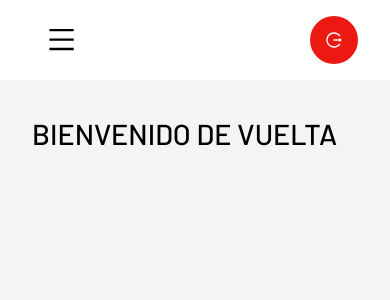
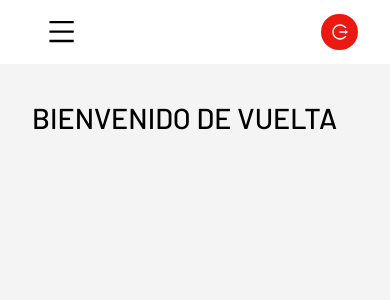
Before and after one commit to eduardoomh/promotersV2, a Next.js app: page / in a window 390 px wide. Shown: the top 300 px of the page. Built offline with nearby package versions, Linux system fonts and the light colour scheme.

Commit message:
responsive logout button

```diff
--- a/src/components/header/LogoutButton.module.css
+++ b/src/components/header/LogoutButton.module.css
@@ -11,3 +11,11 @@
     cursor: pointer;
     color: black;
 }
+
+@media (max-width: 999px) {
+    .logout{
+        padding: 0.3rem;
+        width: 2.3rem;
+        height: 2.3rem;
+    }
+}
--- a/src/components/layout/MainLayout.module.css
+++ b/src/components/layout/MainLayout.module.css
@@ -105,5 +105,9 @@
     .hamburguer_mneu_icon:hover{
         cursor: pointer;
     }
+    .header {
+        padding: 1rem 2rem;
+        height: 4rem;
+    }
 
 }
```
